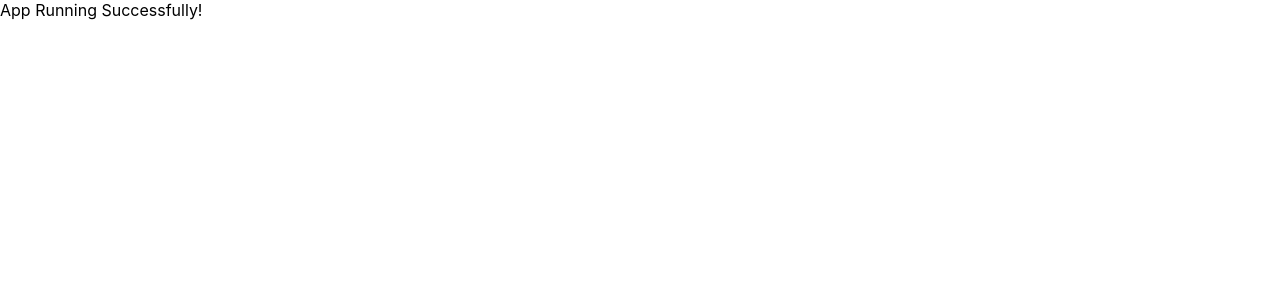
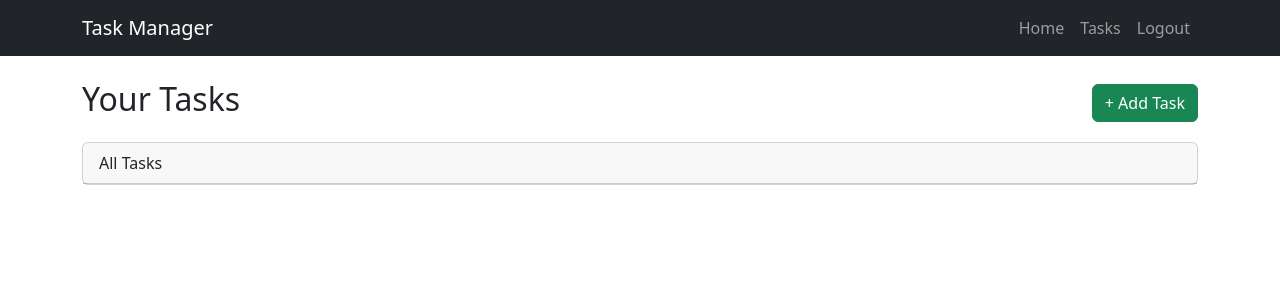
Before and after one commit to sarthak-bhujbal/task-management-app-frontend, a React (Create React App) app: page / in a window 1280 px wide. Shown: the top 300 px of the page. Built offline with nearby package versions, Linux system fonts and the light colour scheme.

Commit message:
design ui task management app

```diff
--- a/package.json
+++ b/package.json
@@ -8,7 +8,9 @@
     "@testing-library/react": "^16.3.0",
     "@testing-library/user-event": "^13.5.0",
     "axios": "^1.9.0",
+    "bootstrap": "^5.3.6",
     "react": "^19.1.0",
+    "react-bootstrap": "^2.10.10",
     "react-dom": "^19.1.0",
     "react-icons": "^5.5.0",
     "react-router-dom": "^7.6.2",
--- a/src/App.js
+++ b/src/App.js
@@ -1,6 +1,85 @@
+import { useState } from 'react';
+import AppNavbar from './components/Navbar';
+import TaskList from './components/taskList';
+import TaskForm from './components/TaskForm';
+import { Container, Button } from 'react-bootstrap';
+import 'bootstrap/dist/css/bootstrap.min.css';
+
 function App() {
+  const [tasks, setTasks] = useState([]);
+  const [showForm, setShowForm] = useState(false);
+  const [editTask, setEditTask] = useState(null);
+
+  const handleSave = (task) => {
+    if (editTask) {
+      // Update existing task
+      setTasks(prev =>
+        prev.map(t => (t.id === task.id ? { ...task } : t))
+      );
+    } else {
+      // Add new task
+      setTasks(prev => [
+        ...prev,
+        { ...task, id: Date.now().toString() }
+      ]);
+    }
+    setEditTask(null);
+  };
+
+  const handleEdit = (task) => {
+    setEditTask(task);
+    setShowForm(true);
+  };
+
+  const handleDelete = (id) => {
+    if (window.confirm('Are you sure you want to delete this task?')) {
+      setTasks(prev => prev.filter(task => task.id !== id));
+    }
+  };
+
+  const handleToggleStatus = (id) => {
+    setTasks(prev =>
+      prev.map(task =>
+        task.id === id
+          ? {
+              ...task,
+              status:
+                task.status === 'Completed' ? 'Pending' : 'Completed',
+            }
+          : task
+      )
+    );
+  };
+
   return (
-   <div>App Running Successfully!</div>
+    <>
+      <AppNavbar />
+      <Container className="my-4">
+        <div className="d-flex justify-content-between align-items-center mb-3">
+          <h2>Your Tasks</h2>
+          <Button variant="success" onClick={() => setShowForm(true)}>
+            + Add Task
+          </Button>
+        </div>
+
+        <TaskList
+          tasks={tasks}
+          onEdit={handleEdit}
+          onDelete={handleDelete}
+          onToggleStatus={handleToggleStatus}
+        />
+      </Container>
+
+      <TaskForm
+        show={showForm}
+        handleClose={() => {
+          setShowForm(false);
+          setEditTask(null);
+        }}
+        handleSave={handleSave}
+        editTask={editTask}
+      />
+    </>
   );
 }
 
--- a/src/components/Navbar.js
+++ b/src/components/Navbar.js
@@ -0,0 +1,21 @@
+import { Navbar, Nav, Container } from 'react-bootstrap';
+
+function AppNavbar() {
+  return (
+    <Navbar bg="dark" variant="dark" expand="lg">
+      <Container>
+        <Navbar.Brand href="#">Task Manager</Navbar.Brand>
+        <Navbar.Toggle aria-controls="navbar-nav" />
+        <Navbar.Collapse id="navbar-nav">
+          <Nav className="ms-auto">
+            <Nav.Link href="#">Home</Nav.Link>
+            <Nav.Link href="#">Tasks</Nav.Link>
+            <Nav.Link href="#">Logout</Nav.Link>
+          </Nav>
+        </Navbar.Collapse>
+      </Container>
+    </Navbar>
+  );
+}
+
+export default AppNavbar;
--- /dev/null
+++ b/src/components/TaskForm.js
@@ -0,0 +1,66 @@
+import { useState, useEffect } from 'react';
+import { Modal, Button, Form } from 'react-bootstrap';
+
+const TaskForm = ({ show, handleClose, handleSave, editTask }) => {
+  const [task, setTask] = useState({
+    title: '',
+    description: '',
+    status: 'Pending',
+    dueDate: ''
+  });
+
+  useEffect(() => {
+    if (editTask) setTask(editTask);
+  }, [editTask]);
+
+  const handleChange = (e) => {
+    setTask({ ...task, [e.target.name]: e.target.value });
+  };
+
+  const onSubmit = () => {
+    if (!task.title.trim()) return alert("Title is required");
+    handleSave(task);
+    handleClose();
+  };
+
+  return (
+    <Modal show={show} onHide={handleClose}>
+      <Modal.Header closeButton>
+        <Modal.Title>{editTask ? 'Edit Task' : 'Add Task'}</Modal.Title>
+      </Modal.Header>
+      <Modal.Body>
+        <Form>
+          <Form.Group className="mb-3">
+            <Form.Label>Title</Form.Label>
+            <Form.Control name="title" value={task.title} onChange={handleChange} required />
+          </Form.Group>
+
+          <Form.Group className="mb-3">
+            <Form.Label>Description</Form.Label>
+            <Form.Control name="description" value={task.description} onChange={handleChange} as="textarea" rows={2} />
+          </Form.Group>
+
+          <Form.Group className="mb-3">
+            <Form.Label>Status</Form.Label>
+            <Form.Select name="status" value={task.status} onChange={handleChange}>
+              <option>Pending</option>
+              <option>In Progress</option>
+              <option>Completed</option>
+            </Form.Select>
+          </Form.Group>
+
+          <Form.Group className="mb-3">
+            <Form.Label>Due Date</Form.Label>
+            <Form.Control name="dueDate" type="date" value={task.dueDate} onChange={handleChange} />
+          </Form.Group>
+        </Form>
+      </Modal.Body>
+      <Modal.Footer>
+        <Button variant="secondary" onClick={handleClose}>Cancel</Button>
+        <Button variant="primary" onClick={onSubmit}>Save</Button>
+      </Modal.Footer>
+    </Modal>
+  );
+};
+
+export default TaskForm;
--- a/src/components/TaskItem.js
+++ b/src/components/TaskItem.js
@@ -0,0 +1,25 @@
+import { ListGroup, Button, Badge } from 'react-bootstrap';
+
+const TaskItem = ({ task, onEdit, onDelete, onToggleStatus }) => {
+  return (
+    <ListGroup.Item className="d-flex justify-content-between align-items-center">
+      <div>
+        <h5>{task.title}</h5>
+        <p className="mb-1 text-muted">{task.description}</p>
+        <Badge bg={
+          task.status === 'Completed' ? 'success' :
+          task.status === 'In Progress' ? 'warning' : 'secondary'
+        }>
+          {task.status}
+        </Badge>
+      </div>
+      <div>
+        <Button size="sm" variant="primary" onClick={() => onEdit(task)}>Edit</Button>{' '}
+        <Button size="sm" variant="danger" onClick={() => onDelete(task.id)}>Delete</Button>{' '}
+        <Button size="sm" variant="success" onClick={() => onToggleStatus(task.id)}>Complete</Button>
+      </div>
+    </ListGroup.Item>
+  );
+};
+
+export default TaskItem;
--- /dev/null
+++ b/src/components/taskList.js
@@ -0,0 +1,23 @@
+import TaskItem from "./TaskItem";
+import { Card, ListGroup } from "react-bootstrap";
+
+const TaskList = ({ tasks, onEdit, onDelete, onToggleStatus }) => {
+  return (
+    <Card>
+      <Card.Header>All Tasks</Card.Header>
+      <ListGroup variant="flush">
+        {tasks.map((task) => (
+          <TaskItem
+            key={task.id}
+            task={task}
+            onEdit={onEdit}
+            onDelete={onDelete}
+            onToggleStatus={onToggleStatus}
+          />
+        ))}
+      </ListGroup>
+    </Card>
+  );
+};
+
+export default TaskList;
```
Also changed, not shown: 1 other file (tests, documents, lock files or other folders).
